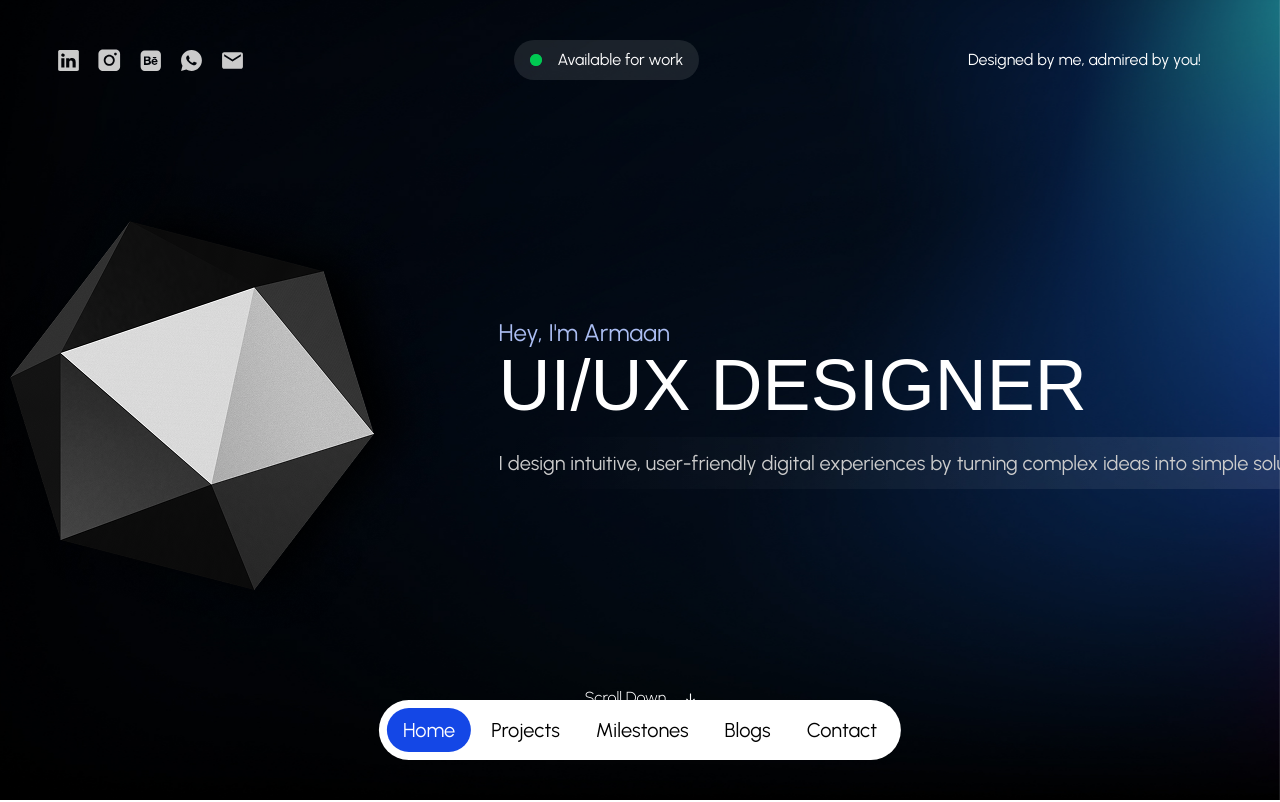
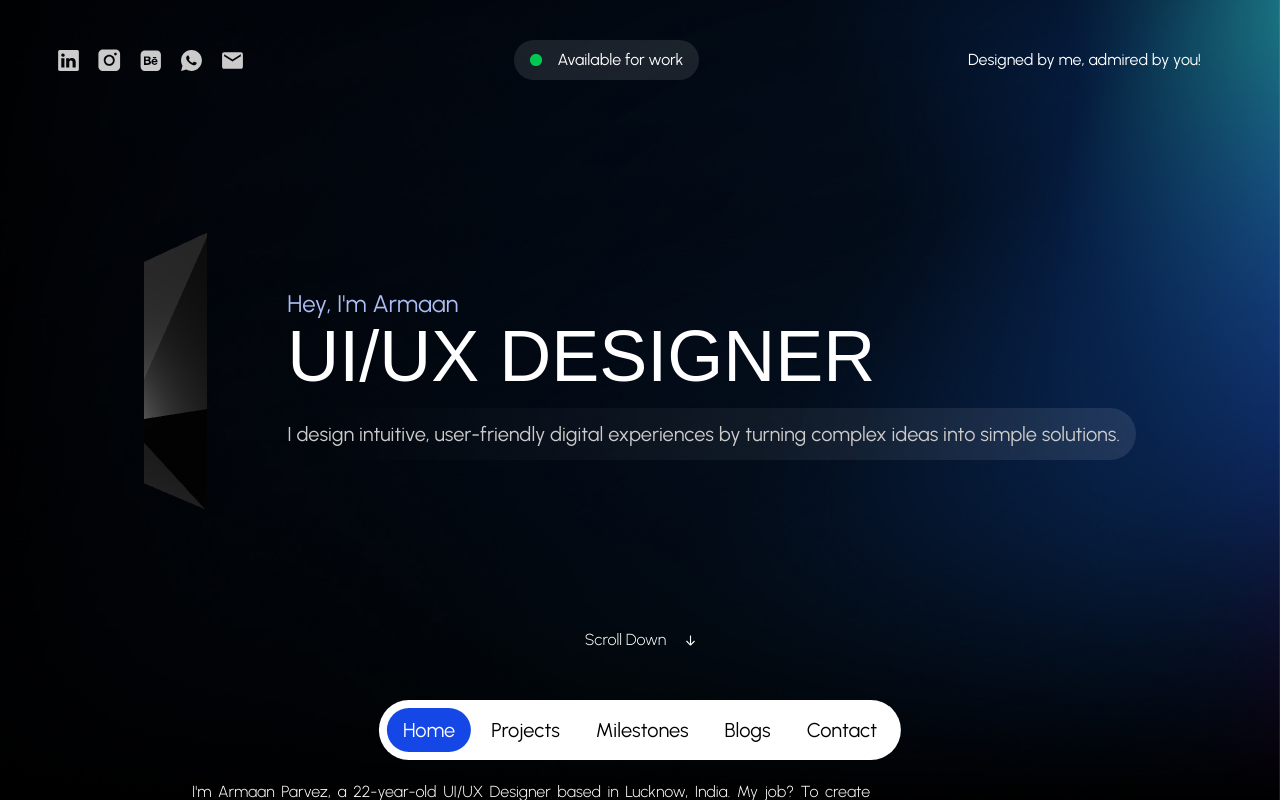
Before and after one commit to armaanux/armaanux.in, a React (Vite) app: page / in a window 1280 px wide. Shown: the top 802 px of the page. Built offline with nearby package versions, Linux system fonts and the light colour scheme; a web font is replaced by a local one.

Commit message:
Refactor Hero component layout and styling; update HeroShape dimensions and clean up Navbar icons

```diff
--- a/src/components/Hero.tsx
+++ b/src/components/Hero.tsx
@@ -1,13 +1,14 @@
-// import HeroShape from "./HeroShape";
+import HeroShape from "./HeroShape";
 
 // import { About } from "./About";
-import heroimg from "@/assets/hero_hexagon.png"
+// import heroimg from "@/assets/hero_hexagon.png"
 
 export const Hero = () => {
   return (
     <>
-      <section className="flex flex-col md:flex-row items-center justify-center px-24">
-        <img src={heroimg} alt="" />
+      <section className="flex flex-col md:flex-row items-center justify-center px-36 gap-5 md:gap-20 md:py-26">
+        {/* <img src={heroimg} alt="" /> */}
+        <HeroShape />
         <div className="flex flex-col items-start justify-center">
           <p className="text-xl font-normal md:text-2xl text-[#abbdf2] md:w-10/12">
             Hey, I'm Armaan
--- a/src/components/HeroShape.tsx
+++ b/src/components/HeroShape.tsx
@@ -22,7 +22,7 @@ const Myshape = () => {
 const HeroShape = () => {
     return (
         <Canvas gl={{ alpha: true }}
-            style={{ backgroundColor: 'transparent', height: '300px', width: "300px" }}>
+            style={{ backgroundColor: 'transparent', height: '300px', width: "400px" }}>
             <directionalLight position={[-2, 0, 1]} intensity={10} />
             <directionalLight  position={[0, 0, 1]} intensity={5}/>
             <Myshape />
--- a/src/components/Navbar.tsx
+++ b/src/components/Navbar.tsx
@@ -13,7 +13,6 @@ export const NavIcons = [
   { id: 'behance', icon: <BehanceIcon />, link: "https://www.behance.net/armaandesigns4u"  },
   { id: 'whatsapp', icon: <WhatsappIcon />, link: "http://wa.me/918957949678"  },
   { id: 'mail', icon: <MailIcon />, link: "mailto:armaandesigns4u@gmail.com"  },
-  // { id: 'freelancer', icon: <FreelancerIcon /> },
 ];
 
 type NavLinkClassNameProps = {
```
